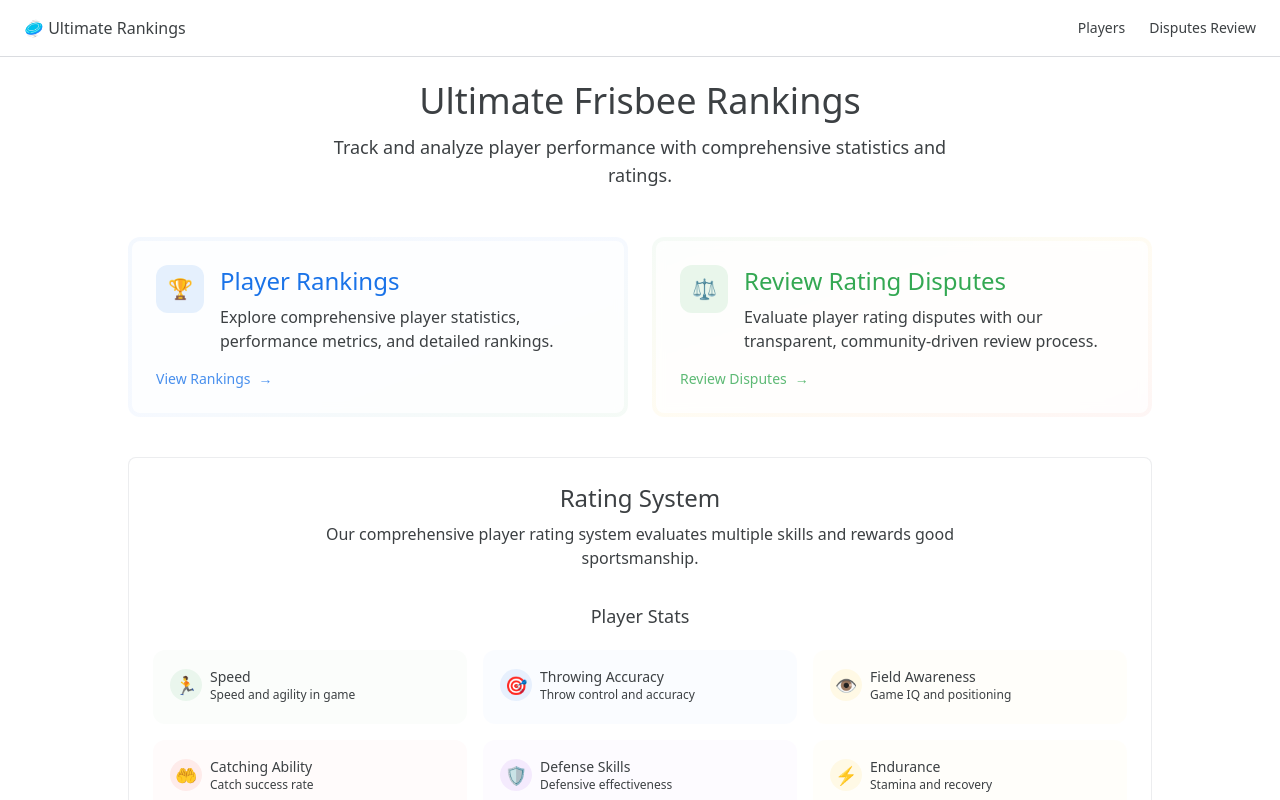
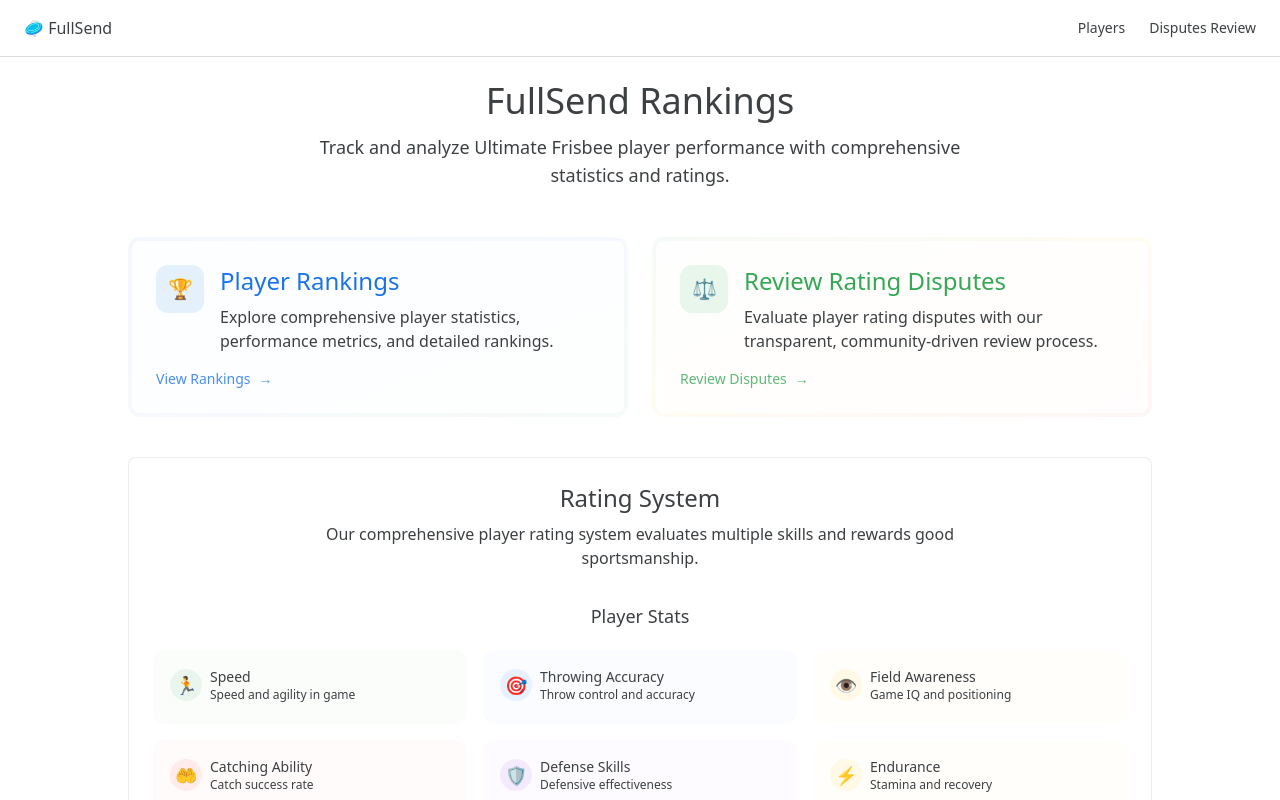
Before and after one commit to tullah/fullsendapp, a Next.js app: page / in a window 1280 px wide. Shown: the top 800 px of the page. Built offline with nearby package versions, Linux system fonts and the light colour scheme.

Commit message:
updated with FullSend

```diff
--- a/app/page.tsx
+++ b/app/page.tsx
@@ -8,10 +8,10 @@ export default function Home() {
         {/* Centered Header */}
         <div className="text-center mb-12">
           <h1 className="text-3xl sm:text-4xl font-medium text-foreground mb-3">
-            Ultimate Frisbee Rankings
+            FullSend Rankings
           </h1>
           <p className="text-base sm:text-lg text-foreground/60 max-w-2xl mx-auto">
-            Track and analyze player performance with comprehensive statistics and ratings.
+            Track and analyze Ultimate Frisbee player performance with comprehensive statistics and ratings.
           </p>
         </div>
 
--- a/components/navbar.tsx
+++ b/components/navbar.tsx
@@ -9,7 +9,6 @@ import { useState } from "react";
 const navItems = [
   { label: "Home", href: "/" },
   { label: "Players", href: "/players" },
-  { label: "Contest Review", href: "/admin/contests" },
   { label: "Disputes Review", href: "/admin/disputes" },
 ];
 
@@ -27,7 +26,7 @@ export function Navbar() {
               href="/"
               className="flex items-center gap-2 font-medium hover:text-primary transition-colors"
             >
-              🥏 Ultimate Rankings
+              🥏 FullSend
             </Link>
           </div>
 
```
